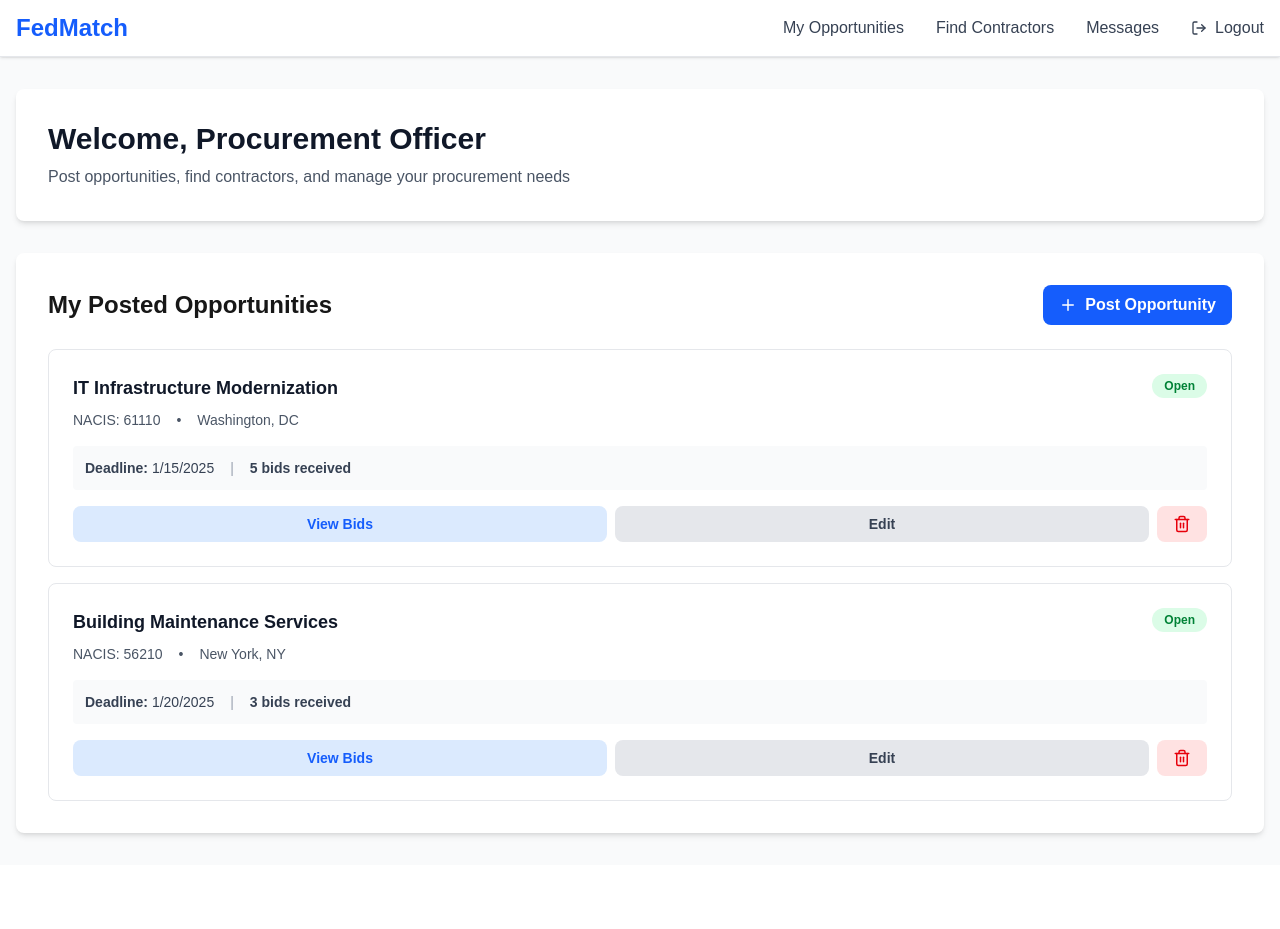
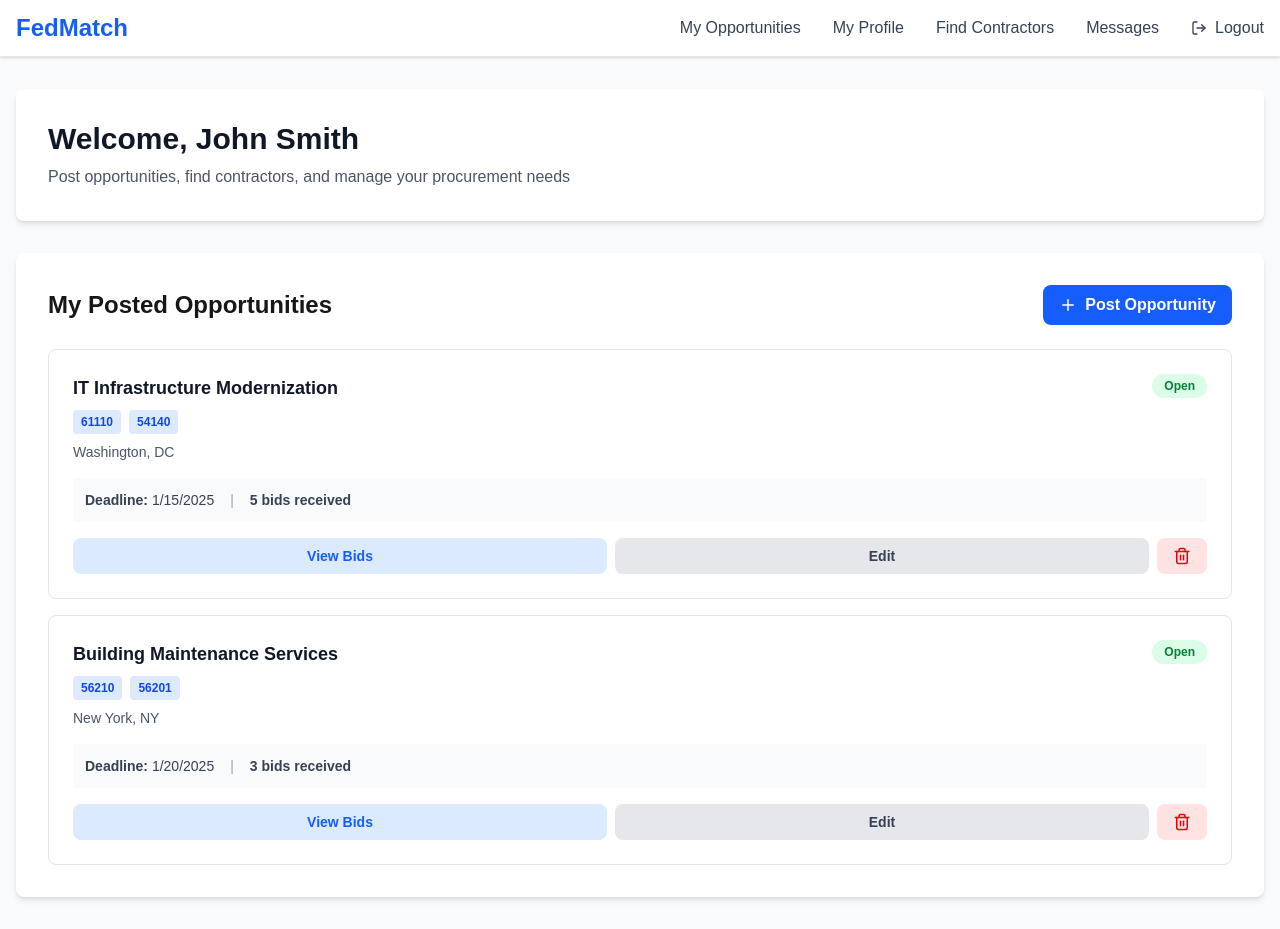
Before and after one commit to css-intel/supplier-diversity, a Next.js app: page /dashboard/procurement in a window 1280 px wide. Before the commit the page ends 865 px from the top, so only its background shows below. Built offline with nearby package versions, Linux system fonts and the light colour scheme.

Commit message:
Round 3 feedback: Multiple NACIS codes, user names in greeting, profile menu, removed redundant fields

```diff
--- a/src/app/dashboard/procurement/page.tsx
+++ b/src/app/dashboard/procurement/page.tsx
@@ -8,7 +8,7 @@ import { useRouter } from 'next/navigation';
 interface OpportunityPosted {
   id: string;
   title: string;
-  nacisCode: string;
+  nacisCodes: string[];
   location: string;
   status: 'open' | 'closed';
   submissionDeadline: string;
@@ -18,8 +18,9 @@ interface OpportunityPosted {
 export default function ProcurementDashboard() {
   const router = useRouter();
   const [mobileMenuOpen, setMobileMenuOpen] = useState(false);
-  const [activeTab, setActiveTab] = useState<'opportunities' | 'post' | 'contractors' | 'messages'>('opportunities');
+  const [activeTab, setActiveTab] = useState<'opportunities' | 'post' | 'profile' | 'contractors' | 'messages'>('opportunities');
   const [showPostForm, setShowPostForm] = useState(false);
+  const [userName, setUserName] = useState('John Smith');
 
   const handleLogout = () => {
     // Clear any auth data
@@ -33,7 +34,7 @@ export default function ProcurementDashboard() {
     {
       id: '1',
       title: 'IT Infrastructure Modernization',
-      nacisCode: '61110',
+      nacisCodes: ['61110', '54140'],
       location: 'Washington, DC',
       status: 'open',
       submissionDeadline: '2025-01-15',
@@ -42,7 +43,7 @@ export default function ProcurementDashboard() {
     {
       id: '2',
       title: 'Building Maintenance Services',
-      nacisCode: '56210',
+      nacisCodes: ['56210', '56201'],
       location: 'New York, NY',
       status: 'open',
       submissionDeadline: '2025-01-20',
@@ -65,6 +66,7 @@ export default function ProcurementDashboard() {
 
           <div className={`${mobileMenuOpen ? 'flex' : 'hidden'} md:flex absolute md:relative top-16 left-0 md:top-0 w-full md:w-auto bg-white md:bg-transparent flex-col md:flex-row gap-4 p-4 md:p-0 md:gap-8`}>
             <button onClick={() => { setActiveTab('opportunities'); setShowPostForm(false); }} className="text-gray-700 hover:text-blue-600 font-medium text-left">My Opportunities</button>
+            <button onClick={() => { setActiveTab('profile'); setShowPostForm(false); }} className="text-gray-700 hover:text-blue-600 font-medium text-left">My Profile</button>
             <button onClick={() => { setActiveTab('contractors'); setShowPostForm(false); }} className="text-gray-700 hover:text-blue-600 font-medium text-left">Find Contractors</button>
             <button onClick={() => { setActiveTab('messages'); setShowPostForm(false); }} className="text-gray-700 hover:text-blue-600 font-medium text-left">Messages</button>
             <button onClick={handleLogout} className="text-gray-700 hover:text-red-600 font-medium flex items-center gap-2 text-left">
@@ -78,7 +80,7 @@ export default function ProcurementDashboard() {
       <div className="max-w-7xl mx-auto py-8 px-4">
         {/* Header */}
         <div className="bg-white rounded-lg shadow-md p-6 md:p-8 mb-8">
-          <h1 className="text-2xl md:text-3xl font-bold text-gray-900 mb-2">Welcome, Procurement Officer</h1>
+          <h1 className="text-2xl md:text-3xl font-bold text-gray-900 mb-2">Welcome, {userName}</h1>
           <p className="text-gray-600">Post opportunities, find contractors, and manage your procurement needs</p>
         </div>
 
@@ -100,27 +102,22 @@ export default function ProcurementDashboard() {
 
               <div className="grid grid-cols-1 md:grid-cols-2 gap-6">
                 <div>
-                  <label className="block text-sm font-semibold text-gray-900 mb-2">NACIS Code (5-digit)</label>
-                  <input type="text" className="w-full px-4 py-2 border border-gray-300 rounded-lg focus:ring-2 focus:ring-blue-500" placeholder="e.g., 61110" />
+                  <label className="block text-sm font-semibold text-gray-900 mb-2">NACIS Codes (comma-separated, 5-digit)</label>
+                  <input type="text" className="w-full px-4 py-2 border border-gray-300 rounded-lg focus:ring-2 focus:ring-blue-500" placeholder="e.g., 61110, 54140, 23600" required />
+                  <p className="text-xs text-gray-600 mt-1">Enter multiple NACIS codes that contractors can respond to</p>
                 </div>
                 <div>
                   <label className="block text-sm font-semibold text-gray-900 mb-2">Opportunity Type</label>
-                  <select className="w-full px-4 py-2 border border-gray-300 rounded-lg focus:ring-2 focus:ring-blue-500">
+                  <select className="w-full px-4 py-2 border border-gray-300 rounded-lg focus:ring-2 focus:ring-blue-500" required>
                     <option>Procurement</option>
                     <option>Teaming Opportunity</option>
                   </select>
                 </div>
               </div>
 
-              <div className="grid grid-cols-1 md:grid-cols-2 gap-6">
-                <div>
-                  <label className="block text-sm font-semibold text-gray-900 mb-2">Location (City, State)</label>
-                  <input type="text" className="w-full px-4 py-2 border border-gray-300 rounded-lg focus:ring-2 focus:ring-blue-500" placeholder="e.g., Washington, DC" />
-                </div>
-                <div>
-                  <label className="block text-sm font-semibold text-gray-900 mb-2">Service Area(s)</label>
-                  <input type="text" className="w-full px-4 py-2 border border-gray-300 rounded-lg focus:ring-2 focus:ring-blue-500" placeholder="Geographic reach" />
-                </div>
+              <div>
+                <label className="block text-sm font-semibold text-gray-900 mb-2">Location (City, State)</label>
+                <input type="text" className="w-full px-4 py-2 border border-gray-300 rounded-lg focus:ring-2 focus:ring-blue-500" placeholder="e.g., Washington, DC" required />
               </div>
 
               <div className="grid grid-cols-1 md:grid-cols-2 gap-6">
@@ -136,12 +133,12 @@ export default function ProcurementDashboard() {
 
               <div>
                 <label className="block text-sm font-semibold text-gray-900 mb-2">Submission Deadline</label>
-                <input type="date" className="w-full px-4 py-2 border border-gray-300 rounded-lg focus:ring-2 focus:ring-blue-500" />
+                <input type="date" className="w-full px-4 py-2 border border-gray-300 rounded-lg focus:ring-2 focus:ring-blue-500" required />
               </div>
 
               <div>
                 <label className="block text-sm font-semibold text-gray-900 mb-2">Opportunity Description</label>
-                <textarea className="w-full px-4 py-2 border border-gray-300 rounded-lg focus:ring-2 focus:ring-blue-500" rows={6} placeholder="Describe the opportunity, requirements, and what you're looking for..." />
+                <textarea className="w-full px-4 py-2 border border-gray-300 rounded-lg focus:ring-2 focus:ring-blue-500" rows={6} placeholder="Describe the opportunity, requirements, and what you're looking for..." required />
               </div>
 
               <div className="flex gap-3">
@@ -175,10 +172,15 @@ export default function ProcurementDashboard() {
                       <div className="flex justify-between items-start mb-4">
                         <div className="flex-1">
                           <h3 className="text-lg font-bold text-gray-900">{opp.title}</h3>
-                          <div className="flex gap-4 mt-2 text-sm text-gray-600">
-                            <span>NACIS: {opp.nacisCode}</span>
-                            <span>•</span>
-                            <span>{opp.location}</span>
+                          <div className="flex flex-col gap-2 mt-2">
+                            <div className="flex gap-2 flex-wrap">
+                              {opp.nacisCodes.map((code, idx) => (
+                                <span key={idx} className="bg-blue-100 text-blue-700 px-2 py-1 rounded text-xs font-semibold">
+                                  {code}
+                                </span>
+                              ))}
+                            </div>
+                            <div className="text-sm text-gray-600">{opp.location}</div>
                           </div>
                         </div>
                         <span className={`px-3 py-1 rounded-full text-xs font-semibold ${opp.status === 'open' ? 'bg-green-100 text-green-700' : 'bg-gray-100 text-gray-700'}`}>
@@ -260,6 +262,45 @@ export default function ProcurementDashboard() {
             </div>
           </div>
         )}
+
+        {/* Profile Tab */}
+        {activeTab === 'profile' && !showPostForm && (
+          <div className="bg-white rounded-lg shadow-md p-6 md:p-8">
+            <h2 className="text-2xl font-bold mb-6">My Profile</h2>
+            <form className="space-y-6">
+              <div className="grid grid-cols-1 md:grid-cols-2 gap-6">
+                <div>
+                  <label className="block text-sm font-semibold text-gray-900 mb-2">Full Name</label>
+                  <input type="text" defaultValue={userName} className="w-full px-4 py-2 border border-gray-300 rounded-lg focus:ring-2 focus:ring-blue-500" required />
+                </div>
+                <div>
+                  <label className="block text-sm font-semibold text-gray-900 mb-2">Email</label>
+                  <input type="email" defaultValue="john.smith@agency.gov" className="w-full px-4 py-2 border border-gray-300 rounded-lg focus:ring-2 focus:ring-blue-500" required />
+                </div>
+              </div>
+
+              <div className="grid grid-cols-1 md:grid-cols-2 gap-6">
+                <div>
+                  <label className="block text-sm font-semibold text-gray-900 mb-2">Agency/Organization</label>
+                  <input type="text" defaultValue="Department of Transportation" className="w-full px-4 py-2 border border-gray-300 rounded-lg focus:ring-2 focus:ring-blue-500" required />
+                </div>
+                <div>
+                  <label className="block text-sm font-semibold text-gray-900 mb-2">Phone</label>
+                  <input type="tel" className="w-full px-4 py-2 border border-gray-300 rounded-lg focus:ring-2 focus:ring-blue-500" />
+                </div>
+              </div>
+
+              <div>
+                <label className="block text-sm font-semibold text-gray-900 mb-2">Office Location (City, State)</label>
+                <input type="text" placeholder="e.g., Washington, DC" className="w-full px-4 py-2 border border-gray-300 rounded-lg focus:ring-2 focus:ring-blue-500" />
+              </div>
+
+              <button type="submit" className="w-full px-6 py-3 bg-blue-600 text-white rounded-lg font-semibold hover:bg-blue-700">
+                Save Profile
+              </button>
+            </form>
+          </div>
+        )}
       </div>
     </div>
   );
```
Also changed, not shown: src/app/dashboard/contractor/page.tsx (+15 -8 lines).
